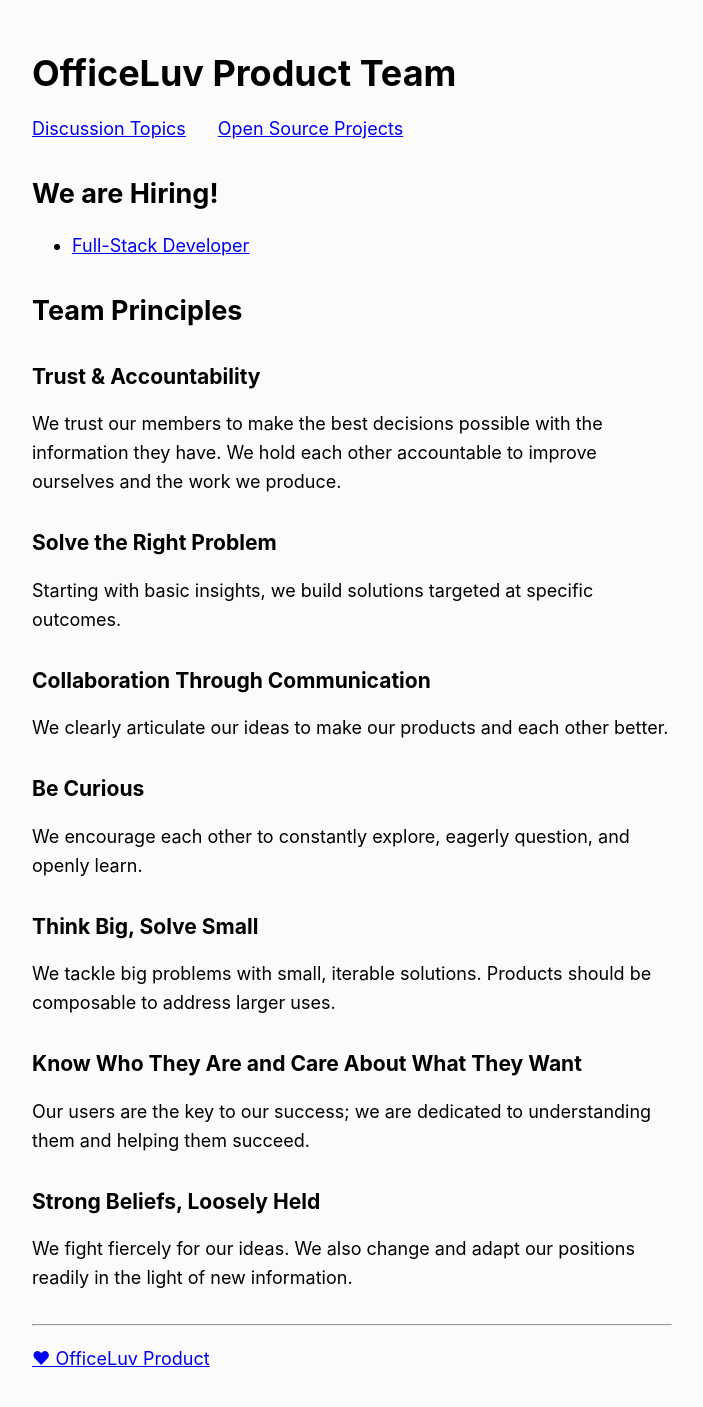
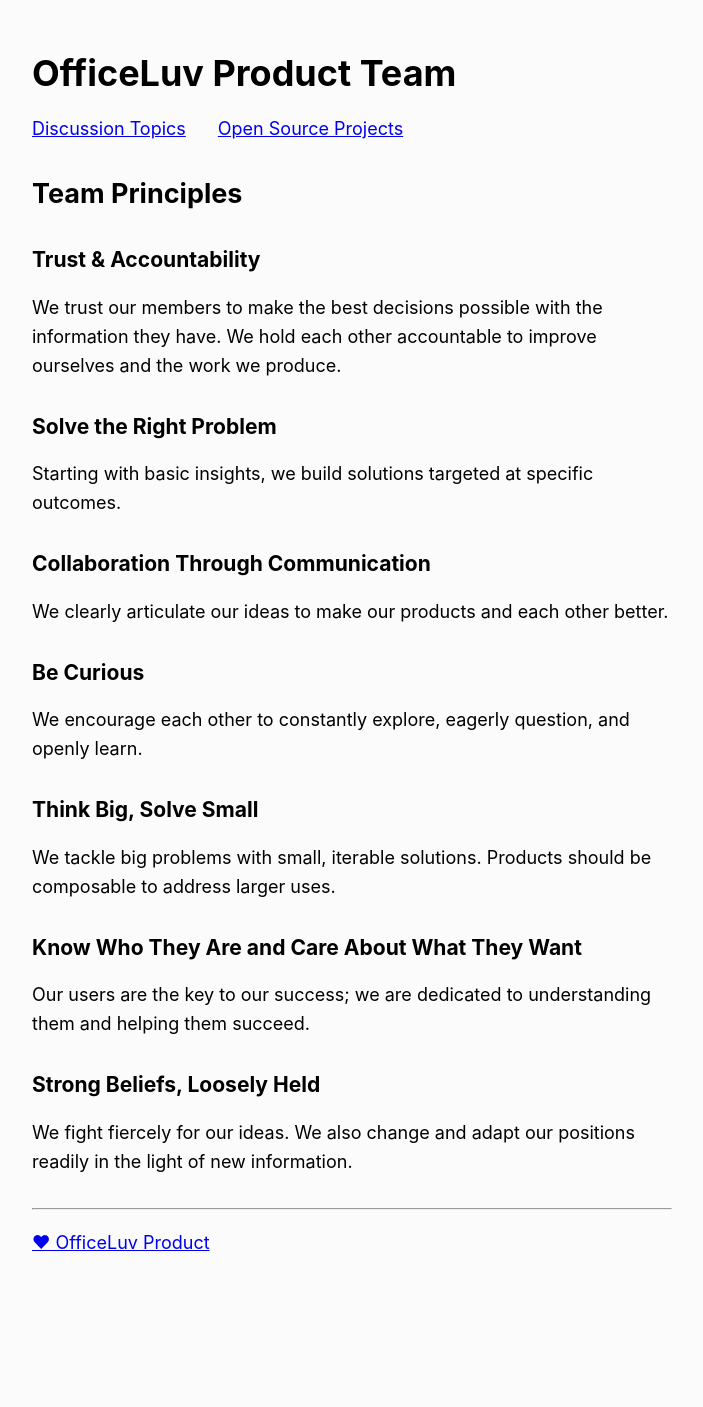
Before and after one commit to officeluv/officeluv.github.io, a Jekyll site: the page built from index.md, in a window 1280 px wide. Shown: the whole page, without its empty margins (288-991 px from the left). Built offline with Jekyll 4.4.1, drawn with Linux system fonts in a browser that asks for light colours; after the commit the page ends 1291 px from its top, so only the background shows below that.

Commit message:
chg:usr: Remove filled position

```diff
--- a/index.md
+++ b/index.md
@@ -3,10 +3,6 @@
 title: OfficeLuv Product Team
 ---
 <div class="item"><a href="/topics">Discussion Topics</a><a href="https://github.com/officeluv">Open Source Projects</a></div>
-
-## We are Hiring!
-
-- [Full-Stack Developer](https://officeluv.applytojob.com/apply/Lv6mQy0m2I/Full-Stack-Engineer?source=officeluv.github.io)
 
 ## Team Principles
 
```
